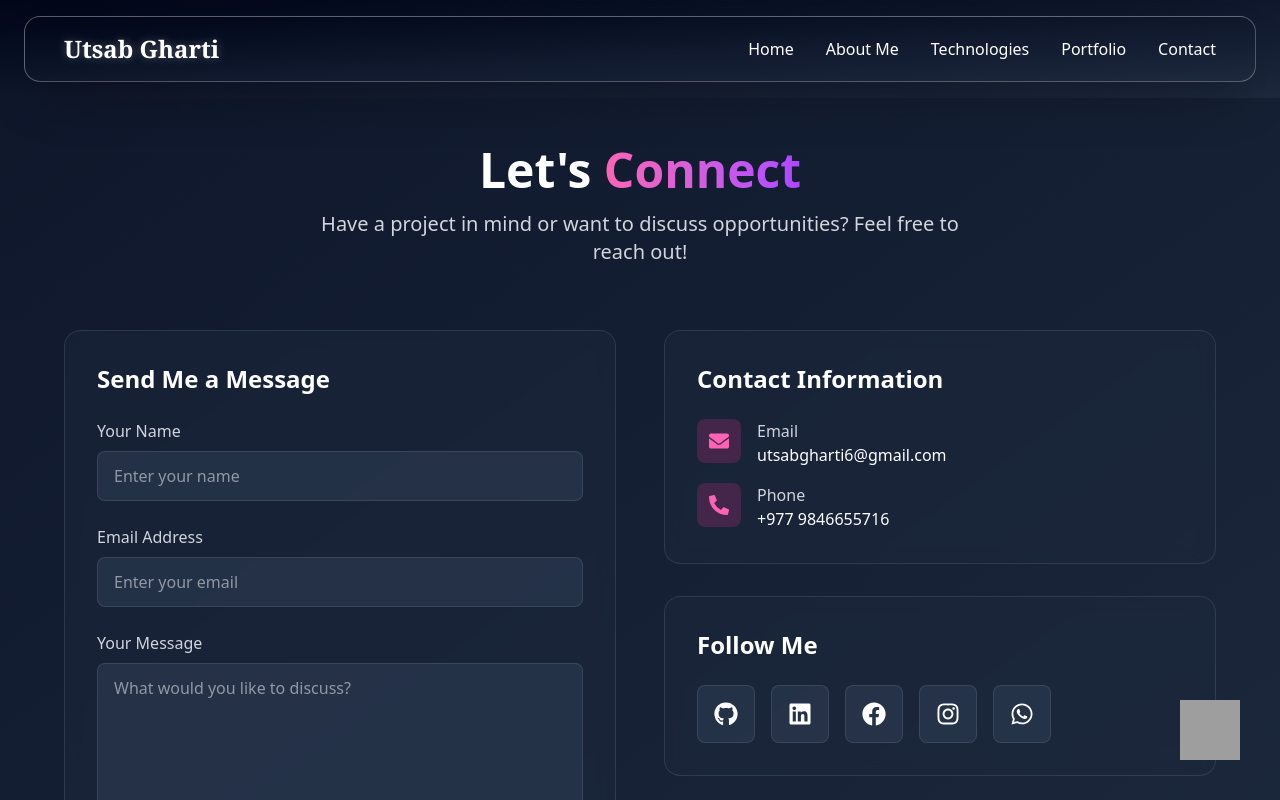
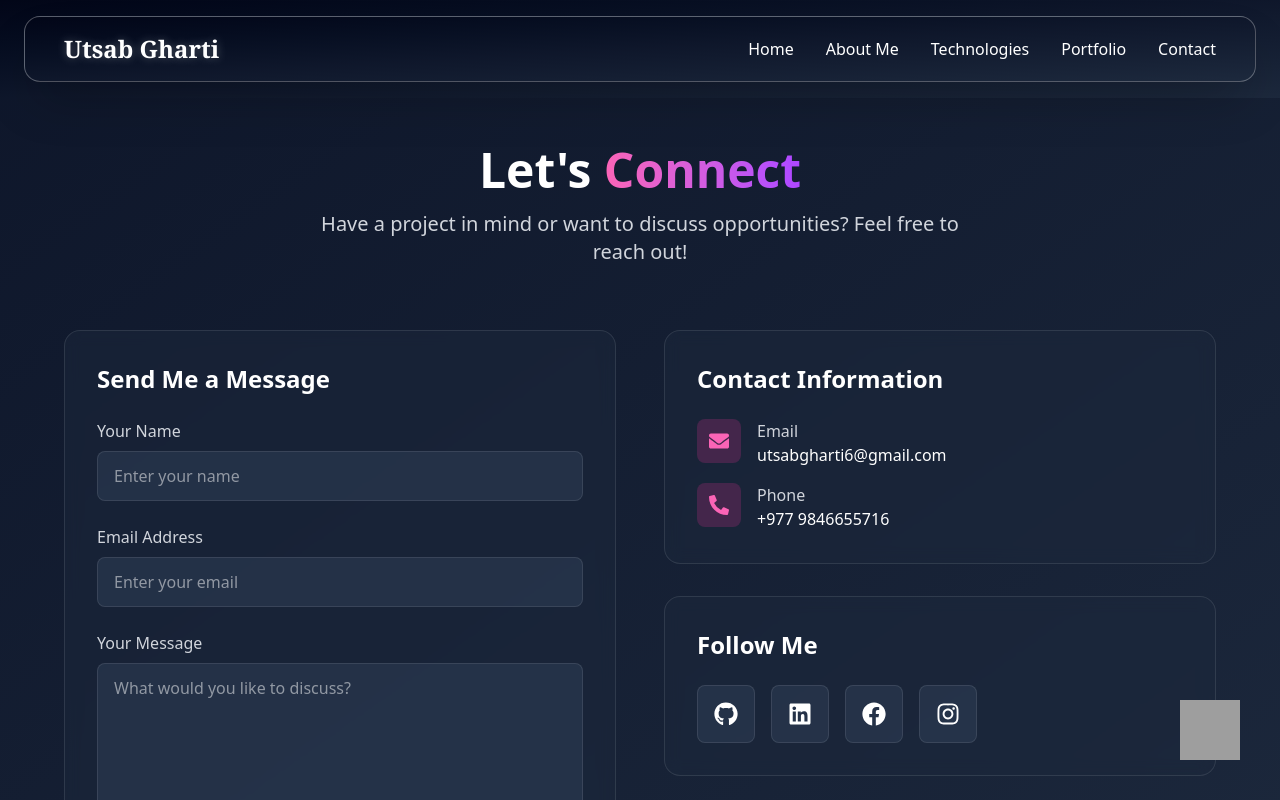
Before and after one commit to iamutsab-git/Portfolio, a React (Vite) app: page /contact in a window 1280 px wide. Shown: the top 800 px of the page. Built offline with nearby package versions, Linux system fonts and the light colour scheme; grey boxes are pictures that could not be loaded.

Commit message:
add whatsapp

```diff
--- a/src/components/Contact/Contact.jsx
+++ b/src/components/Contact/Contact.jsx
@@ -1,6 +1,5 @@
 import React from 'react';
 import { FaGithub, FaLinkedin , FaEnvelope, FaPhoneAlt, FaFacebook, FaInstagram } from 'react-icons/fa';
-import { FaWhatsapp } from "react-icons/fa";
 const Contact = () => {
   return (
     <div className="min-h-screen bg-gradient-to-br from-slate-900 to-slate-800 py-12 px-6">
@@ -132,15 +131,7 @@ const Contact = () => {
                 >
                   <FaInstagram className="text-white text-2xl" />
                 </a>
-                <a
-                  href="https://wa.me/9846655716"
-                  target="_blank"
-                  rel="noopener noreferrer"
-                  className="bg-slate-700/50 hover:bg-slate-700/70 border border-white/10 p-4 rounded-lg transition-all duration-300"
-                  aria-label="Instagram"
-                >
-                  <FaWhatsapp className="text-white text-2xl" />
-                </a>
+
               </div>
 
             </div>
```
